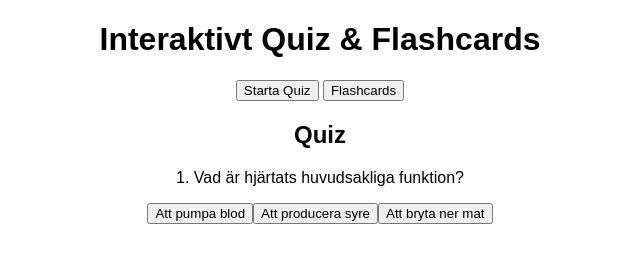
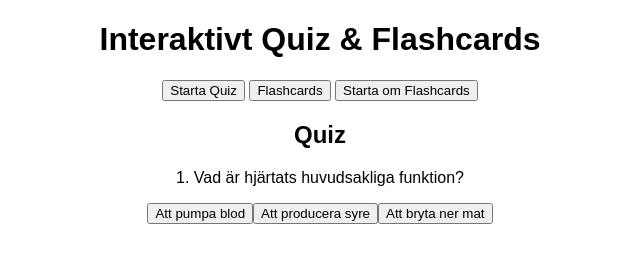
Before and after one commit to TManke/Idrottsprov, a plain HTML site: page index.html in a window 1280 px wide. Shown: the whole page, without its empty margins (320-960 px from the left). Drawn offline with Linux system fonts and the light colour scheme.

Commit message:
Update index.html

```diff
--- a/index.html
+++ b/index.html
@@ -25,6 +25,8 @@
 
     <button onclick="showSection('quiz-section'); shuffleQuestions();">Starta Quiz</button>
     <button onclick="showSection('flashcard-section')">Flashcards</button>
+    <button onclick="restartFlashcards()">Starta om Flashcards</button>
+
 
     <div id="quiz-section" class="section">
         <h2>Quiz</h2>
```
